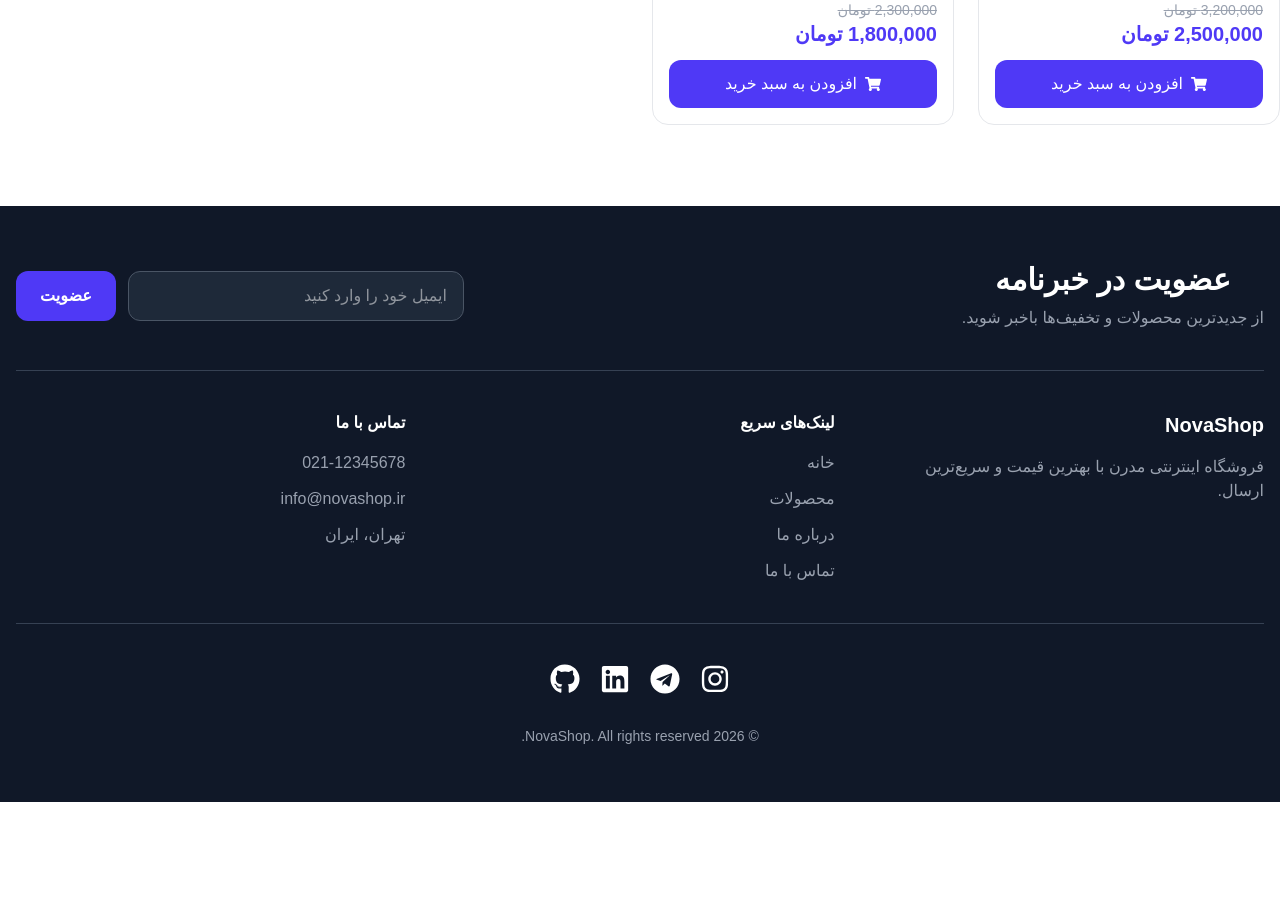
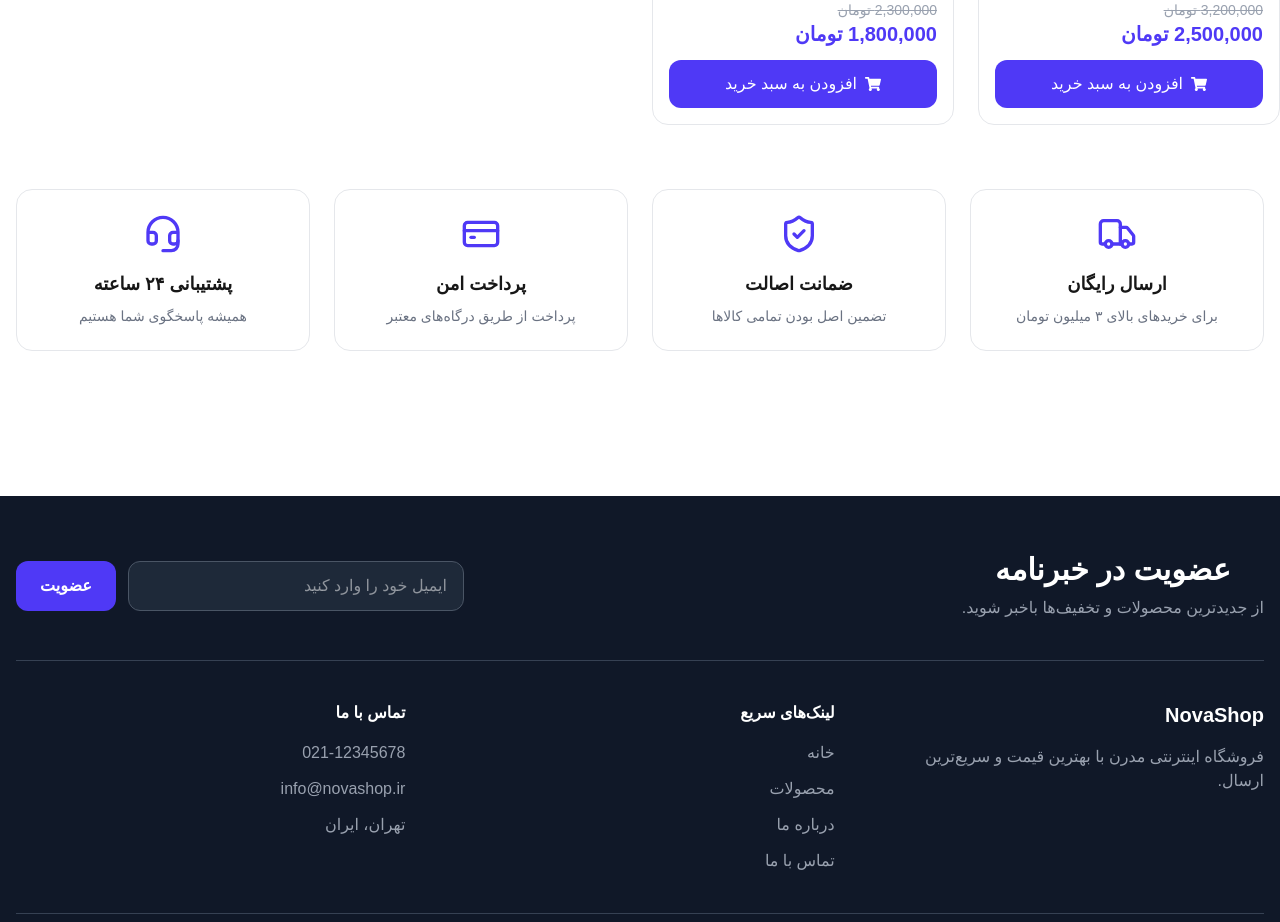
Before and after one commit to salarkarimibag-cmd/novashop, a Next.js app: page / in a window 1280 px wide. Shown: the part 1920-2842 px from the top of the page. Before the commit the page ends 2722 px from the top, so only its background shows below. Built offline with nearby package versions, Linux system fonts and the light colour scheme.

Commit message:
feat: add features section with lucide icons

```diff
--- a/package.json
+++ b/package.json
@@ -11,6 +11,7 @@
   "dependencies": {
     "@reduxjs/toolkit": "^2.12.0",
     "axios": "^1.18.1",
+    "lucide-react": "^1.24.0",
     "next": "16.2.10",
     "react": "19.2.4",
     "react-dom": "19.2.4",
--- a/src/app/page.js
+++ b/src/app/page.js
@@ -2,6 +2,7 @@ import Hero from "@/components/home/Hero";
 import Categories from "@/components/home/Categories";
 import { ProductList } from "@/components/home/Products";
 import SpecialOffers from "@/components/home/SpecialOffers";
+import { Features } from "@/components/home/Features";
 
 export default function Home() {
   return (
@@ -11,6 +12,7 @@ export default function Home() {
         <Categories />
         <SpecialOffers />
         <ProductList />
+        <Features />
       </main>
     </>
   );
--- /dev/null
+++ b/src/components/home/Features/FeatureCard.jsx
@@ -0,0 +1,15 @@
+export default function FeatureCard({ feature }) {
+  const Icon = feature.icon;
+
+  return (
+    <div className="rounded-2xl border border-gray-200 bg-white p-6 text-center transition hover:-translate-y-1 hover:shadow-lg">
+      <div className="mb-4 flex justify-center">
+        <Icon size={40} className="text-indigo-600" />
+      </div>
+
+      <h3 className="mb-2 text-lg font-semibold">{feature.title}</h3>
+
+      <p className="text-sm text-gray-500">{feature.description}</p>
+    </div>
+  );
+}
--- /dev/null
+++ b/src/components/home/Features/Features.jsx
@@ -0,0 +1,17 @@
+import features from "@/data/features";
+import FeatureCard from "./FeatureCard";
+import Container from "@/components/common/Container";
+
+export default function Features() {
+  return (
+    <section className="py-16">
+      <Container>
+        <div className="grid gap-6 sm:grid-cols-2 lg:grid-cols-4">
+          {features.map((feature) => (
+            <FeatureCard key={feature.id} feature={feature} />
+          ))}
+        </div>
+      </Container>
+    </section>
+  );
+}
--- /dev/null
+++ b/src/components/home/Features/index.js
@@ -0,0 +1 @@
+export { default as Features } from "./Features";
--- /dev/null
+++ b/src/data/features.js
@@ -0,0 +1,30 @@
+import { Truck, ShieldCheck, CreditCard, Headset } from "lucide-react";
+
+const features = [
+  {
+    id: 1,
+    title: "ارسال رایگان",
+    description: "برای خریدهای بالای ۳ میلیون تومان",
+    icon: Truck,
+  },
+  {
+    id: 2,
+    title: "ضمانت اصالت",
+    description: "تضمین اصل بودن تمامی کالاها",
+    icon: ShieldCheck,
+  },
+  {
+    id: 3,
+    title: "پرداخت امن",
+    description: "پرداخت از طریق درگاه‌های معتبر",
+    icon: CreditCard,
+  },
+  {
+    id: 4,
+    title: "پشتیبانی ۲۴ ساعته",
+    description: "همیشه پاسخگوی شما هستیم",
+    icon: Headset,
+  },
+];
+
+export default features;
```
Also changed, not shown: 1 other file (tests, documents, lock files or other folders).
